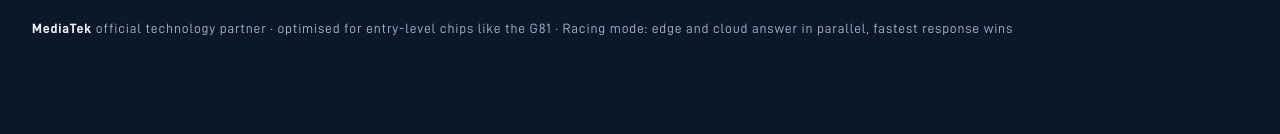
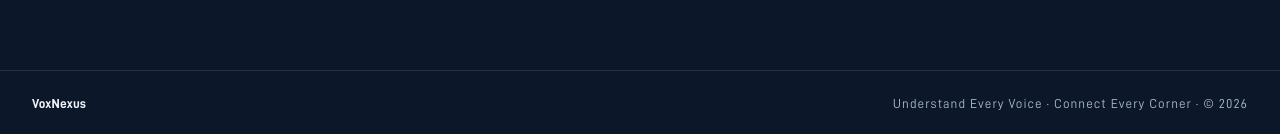
Before and after one commit to yuyuyyyyyyyyyyyy/yuyuyyyyyyyyyyyy.github.io, a plain HTML site: page vn-demo/index.html in a window 1280 px wide. Shown: the part 2423-2557 px from the top of the page. Drawn offline with Linux system fonts and the light colour scheme.

Commit message:
Tighten card stage spacing, add minimal footer (glow v61)

```diff
--- a/vn-demo/index.html
+++ b/vn-demo/index.html
@@ -105,7 +105,7 @@ h1 .ol{position:relative;color:transparent}
 .flow-title{font-size:clamp(30px,3.6vw,48px);font-weight:700;line-height:1.12;text-transform:uppercase;letter-spacing:.005em}
 .grad{background:linear-gradient(95deg,#34a5f5,#2f6fd0 55%,#7a4fd0);-webkit-background-clip:text;background-clip:text;color:transparent}
 .flow-lead{margin-top:20px;font-size:18px;line-height:1.6;color:var(--body);max-width:680px}
-.stage{position:relative;margin-top:36px;padding:64px 0}
+.stage{position:relative;margin-top:30px;padding:36px 0}
 .stage canvas.dots{position:absolute;inset:0;width:100%;height:100%}
 .gcard{position:relative;max-width:640px;margin:0 auto;border:1px solid rgba(96,138,190,.35);border-radius:10px;padding:26px 32px 24px;background:radial-gradient(620px 220px at 50% 0%,rgba(70,130,200,.26),rgba(70,130,200,0) 70%),linear-gradient(180deg,#101d33,#0b1729);box-shadow:0 30px 60px rgba(0,0,0,.45)}
 .gc-label{font-size:11px;letter-spacing:.2em;color:var(--blue);text-transform:uppercase;font-weight:700}
@@ -147,6 +147,11 @@ h1 .ol{position:relative;color:transparent}
 .chipcap .v{margin-top:8px;font-size:20px;font-weight:700;color:var(--ink);font-variant-numeric:tabular-nums}
 .chipcap .n{margin-top:6px;font-size:13.5px;line-height:1.5;color:var(--body)}
 @media (max-width:900px){.chipcaps{grid-template-columns:1fr 1fr}.chipstage canvas{height:300px}}
+
+.foot{border-top:1px solid var(--line)}
+.foot-in{max-width:1440px;margin:0 auto;padding:26px 32px;display:flex;justify-content:space-between;gap:16px;font-size:13px;letter-spacing:.08em;color:var(--body)}
+.foot-in b{color:var(--ink);font-weight:700;letter-spacing:.02em}
+@media (max-width:700px){.foot-in{flex-direction:column;gap:6px}}
 </style>
 </head>
 <body>
@@ -202,6 +207,8 @@ h1 .ol{position:relative;color:transparent}
 </div>
 <p class="edge-foot"><b>MediaTek</b> official technology partner &#183; optimised for entry-level chips like the G81 &#183; Racing mode: edge and cloud answer in parallel, fastest response wins</p>
 </div></section>
+
+<footer class="foot"><div class="foot-in"><span><b>VoxNexus</b></span><span>Understand Every Voice &#183; Connect Every Corner &#183; &#169; 2026</span></div></footer>
 
 
 <script>const capName = document.getElementById('capName'), capSub = document.getElementById('capSub'), capEl = capName.parentElement;
```
